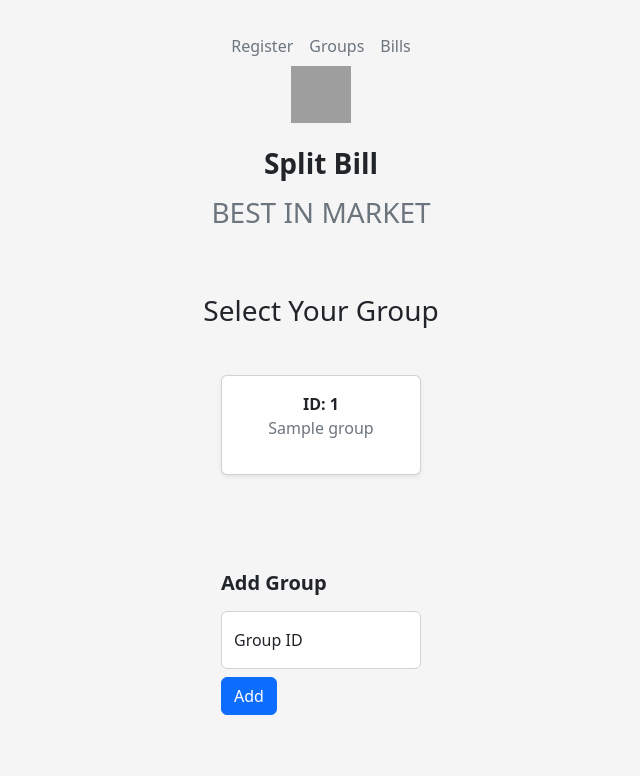
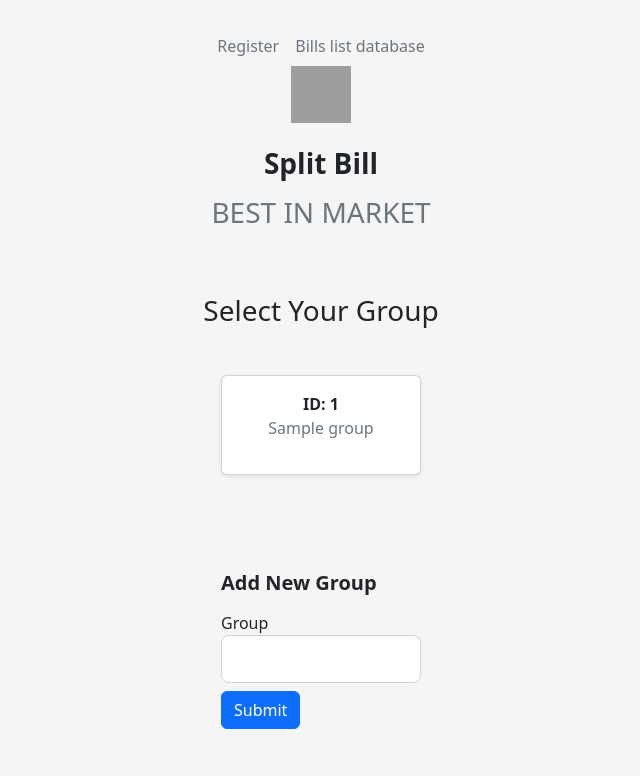
Before and after one commit to SL1mas/Flusk_atsiskaitymas, a Python web app: template templates/groups.html in a window 1280 px wide. Shown: the top 776 px of the page, without its empty margins (319-959 px from the left). Run offline with Jinja, Linux system fonts and the light colour scheme; the template is opened without the code that fills it: most values are stand-ins (such as "Sample title", 1, 10 or a date in 2020); form fields are guessed from the names that the template uses; some libraries are stand-ins or nearby versions; grey boxes are pictures that could not be loaded.

Commit message:
7th commit (added relationship between user and group tables. Fixed filtering to user groups after login)

```diff
--- a/seed_groups_data.py
+++ b/seed_groups_data.py
@@ -13,7 +13,6 @@ group8 = Group("Trip to Island")
 group9 = Group("Trip to Nowhere")
 group10 = Group("Trip to Disneyland")
 
-
 db.session.add_all([group1, group2, group3, group4, group5,
                    group6, group7, group8, group9, group10])
 db.session.commit()
--- a/templates/bill.html
+++ b/templates/bill.html
@@ -24,7 +24,7 @@
 <div class="d-flex justify-content-center">
   <form class="text-left cell mt-5" action="#" method="POST">
     {{ form.hidden_tag() }}
-    <h1 class="h5 mt-5 mb-3 fw-bold">Add Bill</h1>
+    <h1 class="h5 mt-5 mb-3 fw-bold">Add New Bill</h1>
     <div class="form-group">
       {{ form.amount.label(class="form-control-label") }} {% if
       form.amount.errors %} {{ form.amount(class="form-control form-control-lg
--- a/templates/groups.html
+++ b/templates/groups.html
@@ -2,7 +2,7 @@
 %}
 <h3 class="text-center mt-5">Select Your Group</h3>
 <div class="d-flex flex-row justify-content-center flex-wrap mt-5">
-  {% for group in groups %}
+  {% for group in prisijunges_vartotojas.groups %}
   <div class="cell card shadow-sm">
     <div class="card-body text-center">
       <a
@@ -14,27 +14,23 @@
       <a
         href="{{ url_for('bill', id=group.id) }}"
         class="text-muted text-center no_decoration"
-        >{{ group.name }}</a
+        >{{ group.name}}</a
       >
     </div>
   </div>
   {% endfor %}
 </div>
 <div class="d-flex justify-content-center">
-  <form class="text-left cell mt-5">
-    <h1 class="h5 mt-5 mb-3 fw-bold">Add Group</h1>
-    <div class="form-floating">
-      <input
-        type="Group ID"
-        class="form-control cell text-center"
-        id="floatingGroupID"
-        placeholder="Group ID"
-      />
-      <label for="floatingInput">Group ID</label>
+  <form class="text-left cell mt-5" action="#" method="POST">
+    {{ form.hidden_tag() }}
+    <h1 class="h5 mt-5 mb-3 fw-bold">Add New Group</h1>
+    <div class="form-group">
+      {{ form.group_id.label(class="form-control-label") }} {{
+      form.group_id(class="form-control form-control-lg") }}
     </div>
-    <button class="mt-2 w-40 btn btn-primary mb-5 d-center" type="submit">
-      Add
-    </button>
+    <div class="form-group">
+      {{ form.submit(class="mt-2 w-40 btn btn-primary mb-5") }}
+    </div>
   </form>
 </div>
 {% endblock %}
--- a/templates/login.html
+++ b/templates/login.html
@@ -34,13 +34,8 @@
           >
         </li>
         <li>
-          <a href="{{ url_for('groups') }}" class="nav-link px-2 text-secondary"
-            >Groups</a
-          >
-        </li>
-        <li>
           <a href="{{ url_for('bills') }}" class="nav-link px-2 text-secondary"
-            >Bills</a
+            >Bills list database</a
           >
         </li>
       </ul>
```
Also changed, not shown: __init__.py (+77 -45 lines), forms.py (+3 -9 lines), templates/bills.html (+1 -31 lines), data2.db.
